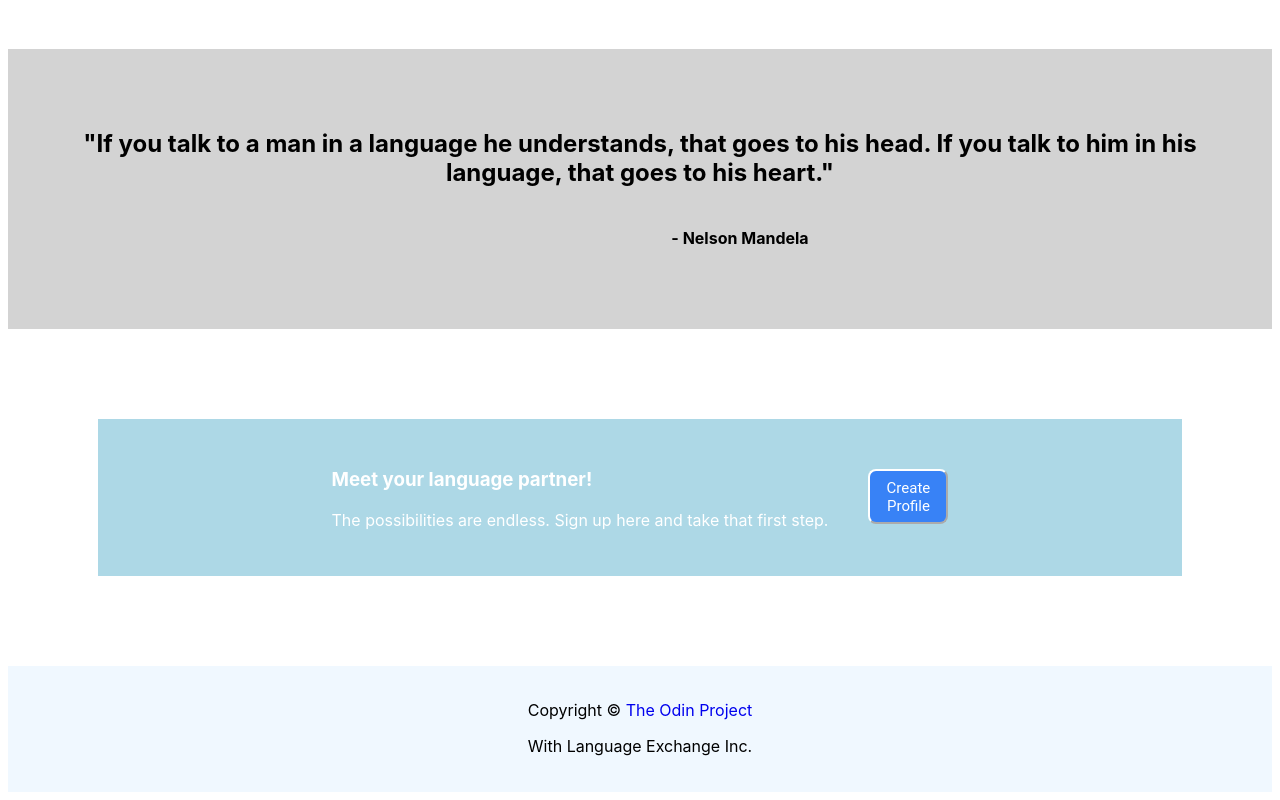
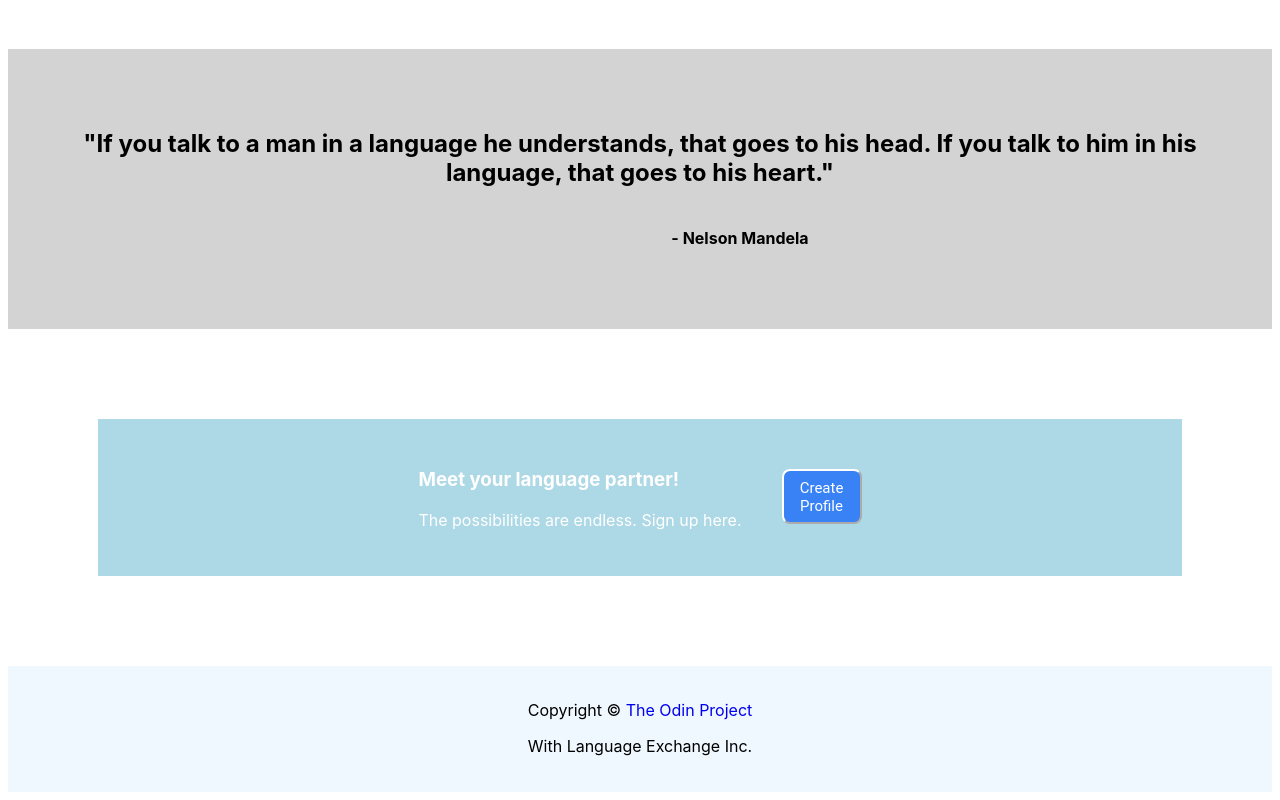
Before and after one commit to ekdeguzm/language-exchange, a plain HTML site: page index.html in a window 1280 px wide. Shown: the part 975-1775 px from the top of the page. Drawn offline with Linux system fonts and the light colour scheme.

Commit message:
Updated the index.html file

```diff
--- a/index.html
+++ b/index.html
@@ -72,7 +72,7 @@
 <div class="sign-up">
     <div class="sign-up-text">
     <h3>Meet your language partner!</h3>
-    <p>The possibilities are endless. Sign up here and take that first step. </p>
+    <p>The possibilities are endless. Sign up here. </p>
     </div>
     <button class="small-button">Create Profile</button>
 </div>
```
